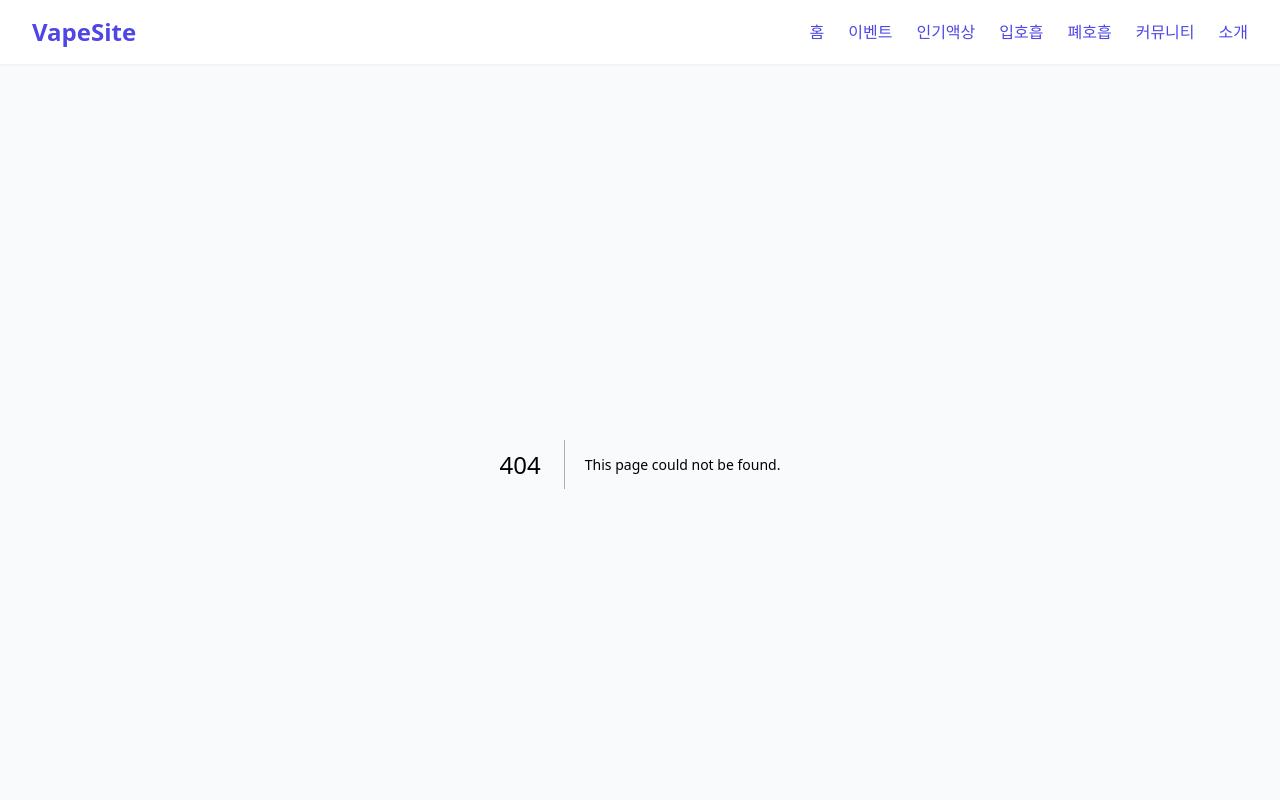
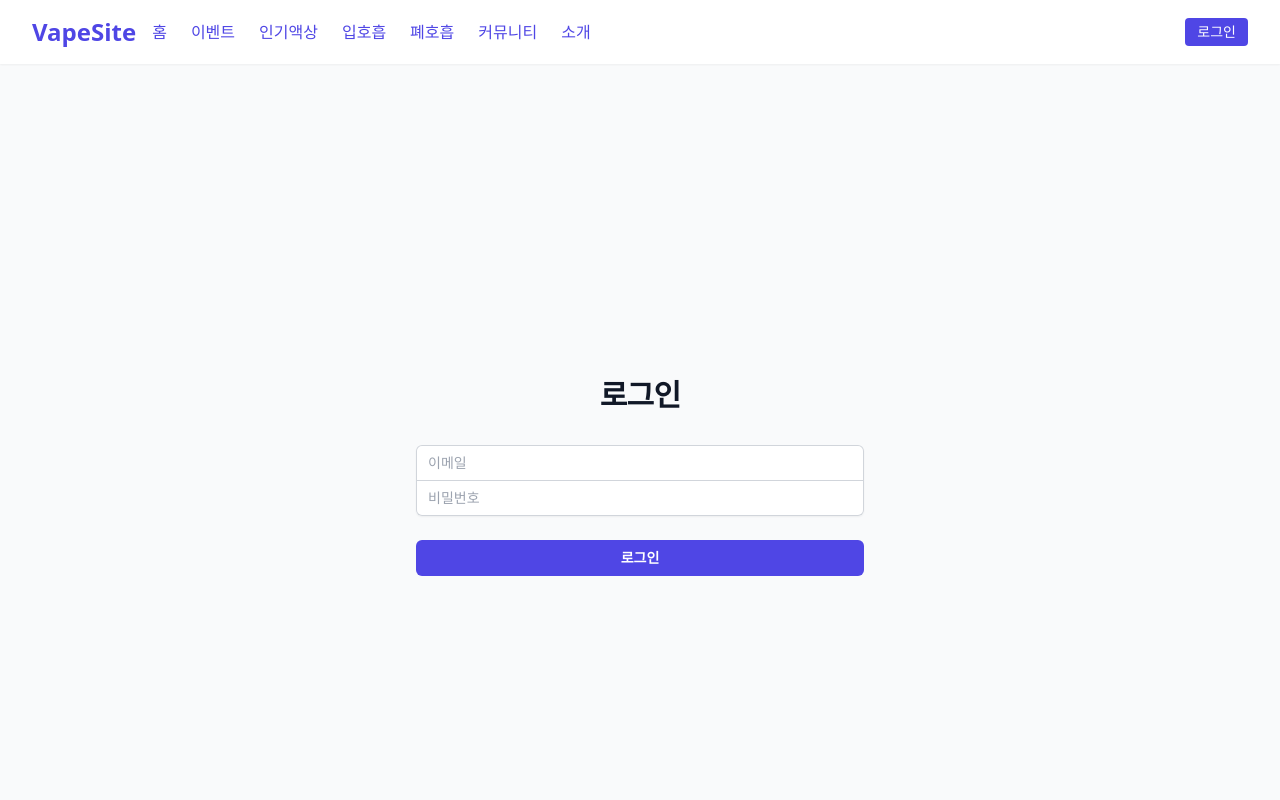
Before and after one commit to emop99/VapeSite, a Next.js app: page /auth/signin in a window 1280 px wide. Before the commit this address had no page. Shown: the top 800 px of the page. Built offline with nearby package versions, Linux system fonts and the light colour scheme; no server answers.

Commit message:
login logic

```diff
--- /dev/null
+++ b/components/AuthNav.js
@@ -0,0 +1,30 @@
+import { useSession, signOut } from 'next-auth/react';
+import Link from 'next/link';
+
+export default function AuthNav() {
+  const { data: session, status } = useSession();
+
+  if (session) {
+    return (
+      <div className="flex items-center space-x-4">
+        <span className="text-sm">
+          <span className="font-medium">{session.user.name}</span> 님
+        </span>
+        <button
+          onClick={() => signOut({ callbackUrl: '/' })}
+          className="text-sm bg-primary text-white px-3 py-1 rounded hover:bg-primary-dark"
+        >
+          로그아웃
+        </button>
+      </div>
+    );
+  }
+
+  return (
+    <div className="flex items-center space-x-4">
+      <Link href="/auth/signin" className="text-sm bg-primary text-white px-3 py-1 rounded hover:bg-primary-dark">
+        로그인
+      </Link>
+    </div>
+  );
+}
--- a/components/Layout.js
+++ b/components/Layout.js
@@ -1,6 +1,7 @@
 import Head from 'next/head';
 import Link from 'next/link';
 import { useRouter } from 'next/router';
+import AuthNav from './AuthNav';
 
 // 레이아웃 컴포넌트
 export default function Layout({ children, title = '전자담배 액상 최저가 사이트' }) {
@@ -30,6 +31,7 @@ export default function Layout({ children, title = '전자담배 액상 최저
             </Link>
 
             {/* 네비게이션 */}
+            <div className="flex items-center justify-between w-full">
               <nav className="flex items-center space-x-6">
                 <Link href="/" className={`${isActive('/')} hover:text-accent`}>
                   홈
@@ -53,6 +55,10 @@ export default function Layout({ children, title = '전자담배 액상 최저
                   소개
                 </Link>
               </nav>
+
+              {/* 인증 네비게이션 */}
+              <AuthNav />
+            </div>
           </div>
         </div>
       </header>
--- a/package.json
+++ b/package.json
@@ -13,6 +13,7 @@
     "dotenv": "^16.3.1",
     "mysql2": "^3.6.0",
     "next": "^15.3.2",
+    "next-auth": "^4.24.11",
     "postcss": "^8.4.31",
     "react": "^19.1.0",
     "react-dom": "^19.1.0",
--- a/pages/_app.js
+++ b/pages/_app.js
@@ -2,6 +2,7 @@ import Layout from '../components/Layout';
 import '../styles/globals.css';
 import { useRouter } from 'next/router';
 import { useEffect } from 'react';
+import { SessionProvider } from 'next-auth/react';
 
 // 앱 컴포넌트
 function MyApp({ Component, pageProps }) {
@@ -41,9 +42,11 @@ function MyApp({ Component, pageProps }) {
   }, [router]);
 
   return (
-    <Layout>
-      <Component {...pageProps} />
-    </Layout>
+    <SessionProvider session={pageProps.session}>
+      <Layout>
+        <Component {...pageProps} />
+      </Layout>
+    </SessionProvider>
   );
 }
 
--- /dev/null
+++ b/pages/api/auth/[...nextauth].js
@@ -0,0 +1,78 @@
+import NextAuth from 'next-auth';
+import CredentialsProvider from 'next-auth/providers/credentials';
+import User from '../../../models/User';
+import crypto from 'crypto';
+
+// SHA-256 해시 함수
+const hashPassword = (password) => {
+  return crypto.createHash('sha256').update(password).digest('hex');
+};
+
+export default NextAuth({
+  providers: [
+    CredentialsProvider({
+      name: 'Credentials',
+      credentials: {
+        email: { label: "이메일", type: "email", placeholder: "이메일을 입력하세요" },
+        password: { label: "비밀번호", type: "password", placeholder: "비밀번호를 입력하세요" }
+      },
+      async authorize(credentials) {
+        try {
+          // 이메일로 사용자 찾기
+          const user = await User.findOne({
+            where: {
+              email: credentials.email,
+              deletedAt: null // 탈퇴하지 않은 사용자만
+            }
+          });
+
+          // 사용자가 없거나 비밀번호가 일치하지 않으면 null 반환
+          // SHA-256으로 해시된 비밀번호 비교
+          const hashedInputPassword = hashPassword(credentials.password);
+          if (!user || hashedInputPassword !== user.password) {
+            return null;
+          }
+
+          // 로그인 성공 시 사용자 정보 반환
+          return {
+            id: user.id,
+            email: user.email,
+            name: user.nickName,
+            grade: user.grade
+          };
+        } catch (error) {
+          console.error('Authentication error:', error);
+          return null;
+        }
+      }
+    })
+  ],
+  callbacks: {
+    async jwt({ token, user }) {
+      // 초기 로그인 시 user 객체가 있으면 token에 추가 정보 저장
+      if (user) {
+        token.id = user.id;
+        token.grade = user.grade;
+      }
+      return token;
+    },
+    async session({ session, token }) {
+      // JWT 토큰에서 세션으로 정보 전달
+      if (token) {
+        session.user.id = token.id;
+        session.user.grade = token.grade;
+      }
+      return session;
+    }
+  },
+  pages: {
+    signIn: '/auth/signin', // 커스텀 로그인 페이지 경로
+    error: '/auth/error', // 에러 페이지 경로
+  },
+  secret: process.env.AUTH_SECRET,
+  session: {
+    strategy: 'jwt',
+    maxAge: 30 * 24 * 60 * 60, // 30일
+  },
+  debug: process.env.NODE_ENV === 'development',
+});
--- /dev/null
+++ b/pages/auth/error.js
@@ -0,0 +1,39 @@
+import { useRouter } from 'next/router';
+import Link from 'next/link';
+
+export default function Error() {
+  const router = useRouter();
+  const { error } = router.query;
+
+  const errors = {
+    default: '인증 중 오류가 발생했습니다.',
+    configuration: '서버 설정 오류가 발생했습니다.',
+    accessdenied: '접근 권한이 없습니다.',
+    verification: '이메일 인증에 실패했습니다.',
+    'signin-required': '이 페이지에 접근하려면 로그인이 필요합니다.',
+  };
+
+  const errorMessage = error && errors[error] ? errors[error] : errors.default;
+
+  return (
+    <div className="flex min-h-screen flex-col items-center justify-center py-12 px-4 sm:px-6 lg:px-8">
+      <div className="w-full max-w-md space-y-8">
+        <div>
+          <h2 className="mt-6 text-center text-3xl font-bold tracking-tight text-gray-900">
+            오류 발생
+          </h2>
+        </div>
+
+        <div className="bg-red-100 border border-red-400 text-red-700 px-4 py-3 rounded relative" role="alert">
+          <span className="block sm:inline">{errorMessage}</span>
+        </div>
+
+        <div className="flex items-center justify-center">
+          <Link href="/auth/signin" className="text-primary hover:text-primary-dark">
+            로그인 페이지로 돌아가기
+          </Link>
+        </div>
+      </div>
+    </div>
+  );
+}
--- /dev/null
+++ b/pages/auth/signin.js
@@ -0,0 +1,99 @@
+import { useState } from 'react';
+import { signIn } from 'next-auth/react';
+import { useRouter } from 'next/router';
+import Link from 'next/link';
+
+export default function SignIn() {
+  const [email, setEmail] = useState('');
+  const [password, setPassword] = useState('');
+  const [error, setError] = useState('');
+  const [isLoading, setIsLoading] = useState(false);
+  const router = useRouter();
+  const { callbackUrl } = router.query;
+
+  const handleSubmit = async (e) => {
+    e.preventDefault();
+    setIsLoading(true);
+    setError('');
+
+    try {
+      const result = await signIn('credentials', {
+        redirect: false,
+        email,
+        password,
+      });
+
+      if (result.error) {
+        setError('이메일 또는 비밀번호가 올바르지 않습니다.');
+        setIsLoading(false);
+      } else {
+        // 로그인 성공 시 콜백 URL로 리디렉션 (기본값은 홈페이지)
+        router.push(callbackUrl || '/');
+      }
+    } catch (error) {
+      setError('로그인 중 오류가 발생했습니다. 다시 시도해주세요.');
+      setIsLoading(false);
+    }
+  };
+
+  return (
+    <div className="flex min-h-screen flex-col items-center justify-center py-12 px-4 sm:px-6 lg:px-8">
+      <div className="w-full max-w-md space-y-8">
+        <div>
+          <h2 className="mt-6 text-center text-3xl font-bold tracking-tight text-gray-900">
+            로그인
+          </h2>
+        </div>
+
+        {error && (
+          <div className="bg-red-100 border border-red-400 text-red-700 px-4 py-3 rounded relative" role="alert">
+            <span className="block sm:inline">{error}</span>
+          </div>
+        )}
+
+        <form className="mt-8 space-y-6" onSubmit={handleSubmit}>
+          <div className="-space-y-px rounded-md shadow-sm">
+            <div>
+              <label htmlFor="email" className="sr-only">이메일</label>
+              <input
+                id="email"
+                name="email"
+                type="email"
+                autoComplete="email"
+                required
+                className="relative block w-full rounded-t-md border-0 py-1.5 px-3 text-gray-900 ring-1 ring-inset ring-gray-300 placeholder:text-gray-400 focus:z-10 focus:ring-2 focus:ring-inset focus:ring-primary sm:text-sm sm:leading-6"
+                placeholder="이메일"
+                value={email}
+                onChange={(e) => setEmail(e.target.value)}
+              />
+            </div>
+            <div>
+              <label htmlFor="password" className="sr-only">비밀번호</label>
+              <input
+                id="password"
+                name="password"
+                type="password"
+                autoComplete="current-password"
+                required
+                className="relative block w-full rounded-b-md border-0 py-1.5 px-3 text-gray-900 ring-1 ring-inset ring-gray-300 placeholder:text-gray-400 focus:z-10 focus:ring-2 focus:ring-inset focus:ring-primary sm:text-sm sm:leading-6"
+                placeholder="비밀번호"
+                value={password}
+                onChange={(e) => setPassword(e.target.value)}
+              />
+            </div>
+          </div>
+
+          <div>
+            <button
+              type="submit"
+              disabled={isLoading}
+              className="group relative flex w-full justify-center rounded-md bg-primary px-3 py-2 text-sm font-semibold text-white hover:bg-primary-dark focus-visible:outline focus-visible:outline-2 focus-visible:outline-offset-2 focus-visible:outline-primary"
+            >
+              {isLoading ? '로그인 중...' : '로그인'}
+            </button>
+          </div>
+        </form>
+      </div>
+    </div>
+  );
+}
--- a/pages/index.js
+++ b/pages/index.js
@@ -53,7 +53,7 @@ export default function Home() {
             />
             <button
               type="submit"
-              className="bg-primary text-white px-6 py-4 rounded-r-full hover:bg-primary-dark focus:outline-none focus:ring-2 focus:ring-primary"
+              className="bg-primary text-white px-6 py-4 rounded-r-full hover:bg-primary-dark focus:outline-none focus:ring-2 focus:ring-primary whitespace-nowrap"
             >
               검색
             </button>
```
Also changed, not shown: 2 other files (tests, documents, lock files or other folders). Lines whose indentation alone changed are shown as unchanged.
